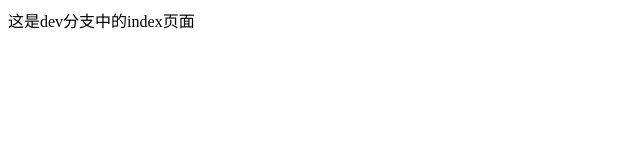
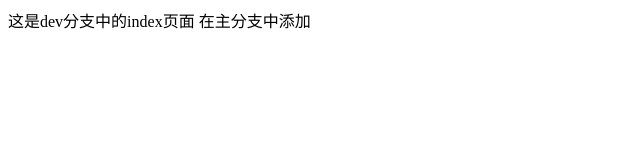
Before and after one commit to dshcompany/dshcreate, a plain HTML site: page dev-index.html in a window 1280 px wide. Shown: the whole page, without its empty margins (0-640 px from the left). Drawn offline with Linux system fonts and the light colour scheme.

Commit message:
1.测试分支合并

```diff
--- a/dev-index.html
+++ b/dev-index.html
@@ -7,5 +7,6 @@
 	</head>
 	<body>
 		<span>这是dev分支中的index页面</span>
+		<span>在主分支中添加</span>
 	</body>
 </html>
```
